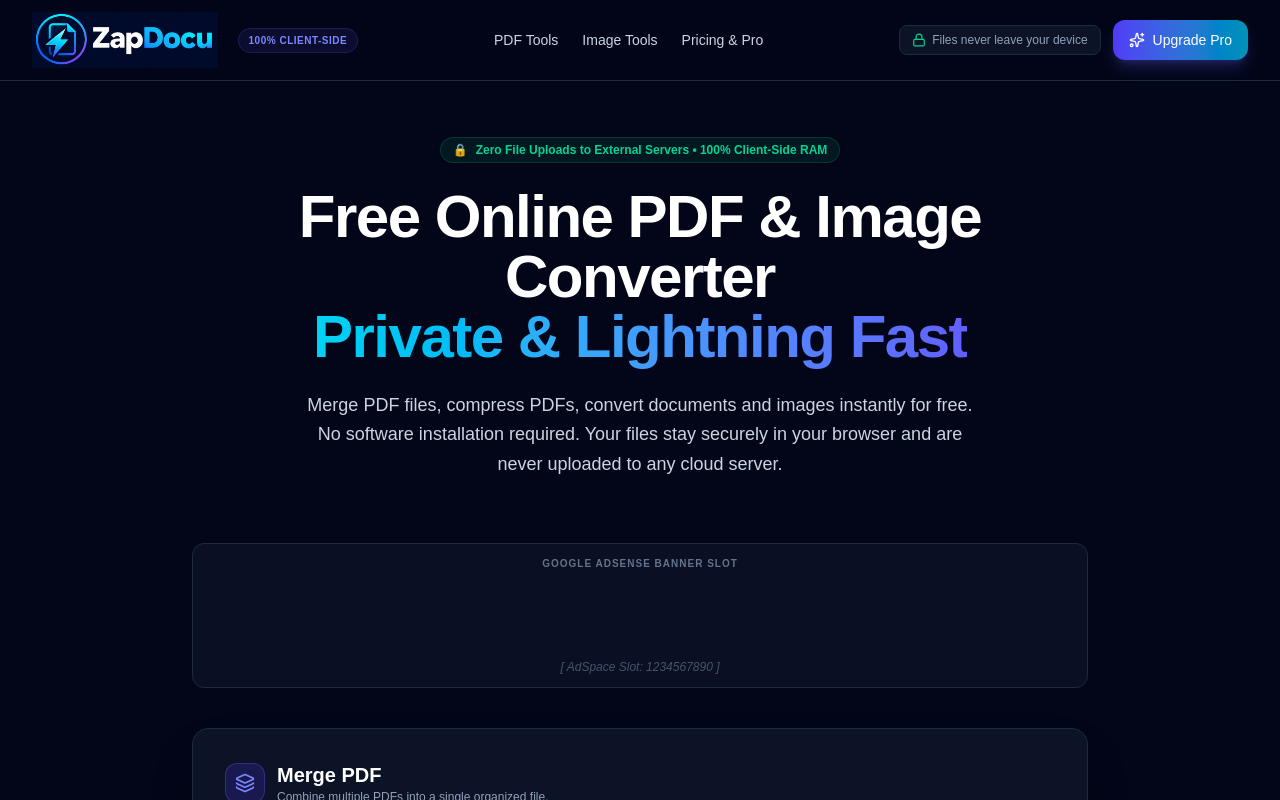
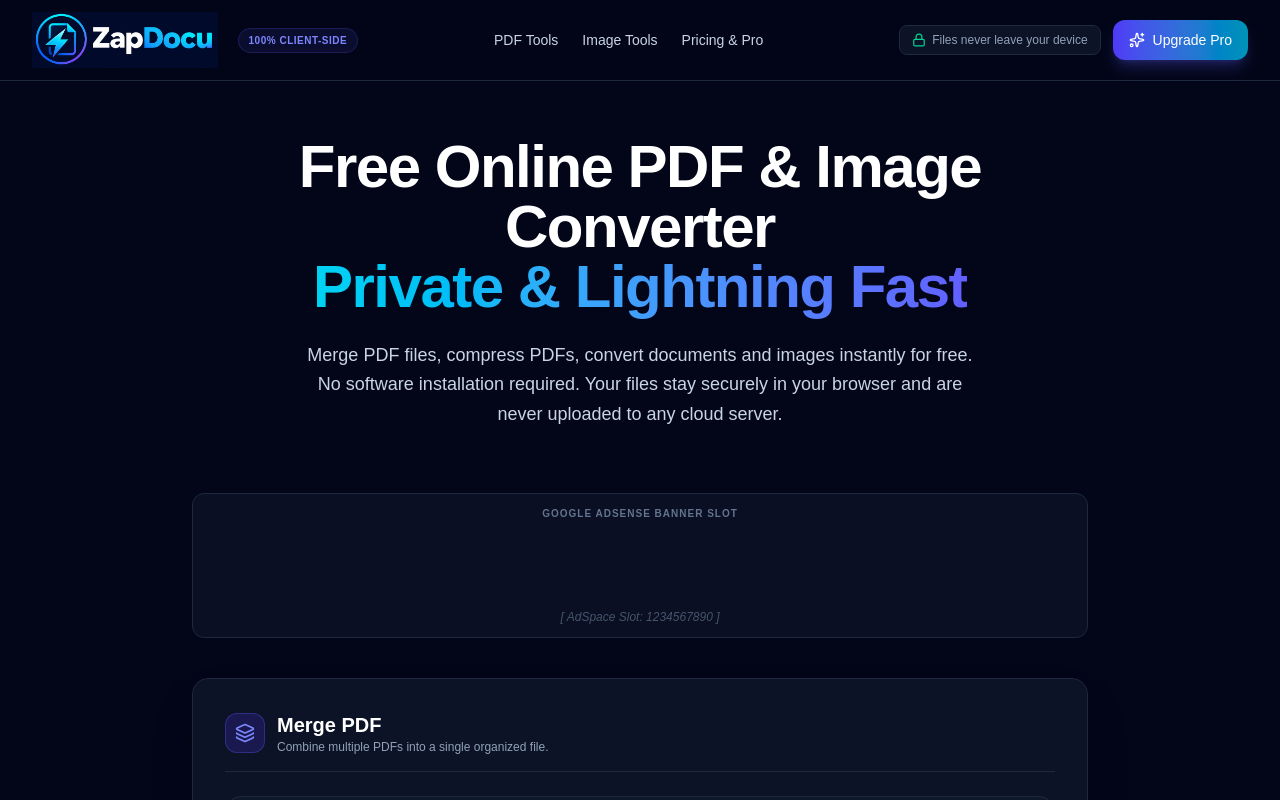
Before and after one commit to harpreetcoach-star/zapdocu-next, a Next.js app: page / in a window 1280 px wide. Shown: the top 800 px of the page. Built offline with nearby package versions, Linux system fonts and the light colour scheme.

Commit message:
Remove top banner below header

```diff
--- a/src/app/page.js
+++ b/src/app/page.js
@@ -4,7 +4,7 @@
 import Navbar from '@/components/Navbar';
 import PricingSection from '@/components/PricingSection';
 import AdBanner from '@/components/AdBanner';
-import ToolRenderer from '@/components/ToolRenderer'; // <-- Import your Tool Renderer here!
+import ToolRenderer from '@/components/ToolRenderer';
 import {
   Sparkles, Layers, Minimize2, Image as ImageIcon, FileOutput, Scissors, Sliders,
   Move, FileText, FileSpreadsheet, Lock, Unlock, Hash, Type, RefreshCw
@@ -58,12 +58,8 @@
 
       <main className="flex-grow max-w-7xl mx-auto px-4 sm:px-6 lg:px-8 py-10 w-full">
 
-        {/* Hero Section */}
+        {/* Hero Section (Banner removed) */}
         <div className="text-center max-w-4xl mx-auto px-4 pt-4 pb-12">
-  <div className="inline-flex items-center gap-2 bg-emerald-500/10 border border-emerald-500/20 text-emerald-400 px-3 py-1 rounded-full text-xs font-semibold mb-6 shadow-sm">
-    <span>🔒</span> Zero File Uploads to External Servers • 100% Client-Side RAM
-  </div>
-
           <h1 className="text-4xl sm:text-6xl font-extrabold text-white tracking-tight mb-6">
             Free Online PDF & Image Converter <br />
             <span className="text-transparent bg-clip-text bg-gradient-to-r from-cyan-400 to-indigo-500">
@@ -93,7 +89,6 @@
             </div>
           </div>
 
-          {/* HERE IS THE FIX: We render the ToolRenderer dynamically instead of hardcoded upload boxes! */}
           <ToolRenderer activeTool={activeTool} toolData={currentToolData} />
         </div>
 
@@ -169,11 +164,10 @@
         <PricingSection onSelectPlan={(plan) => alert(`Selected plan: ${plan}`)} />
 
         {/* Monetization Ad Banner */}
-        <div className="max-w-4xl mx-auto mb-10">
+        <div className="max-w-4xl mx-auto mb-10 mt-10">
           <AdBanner slot="1234567890" label="Google AdSense Banner Slot" minHeight="80px" />
         </div>
       </main>
-
     </div>
   );
 }
```
Lines whose indentation alone changed are shown as unchanged.
